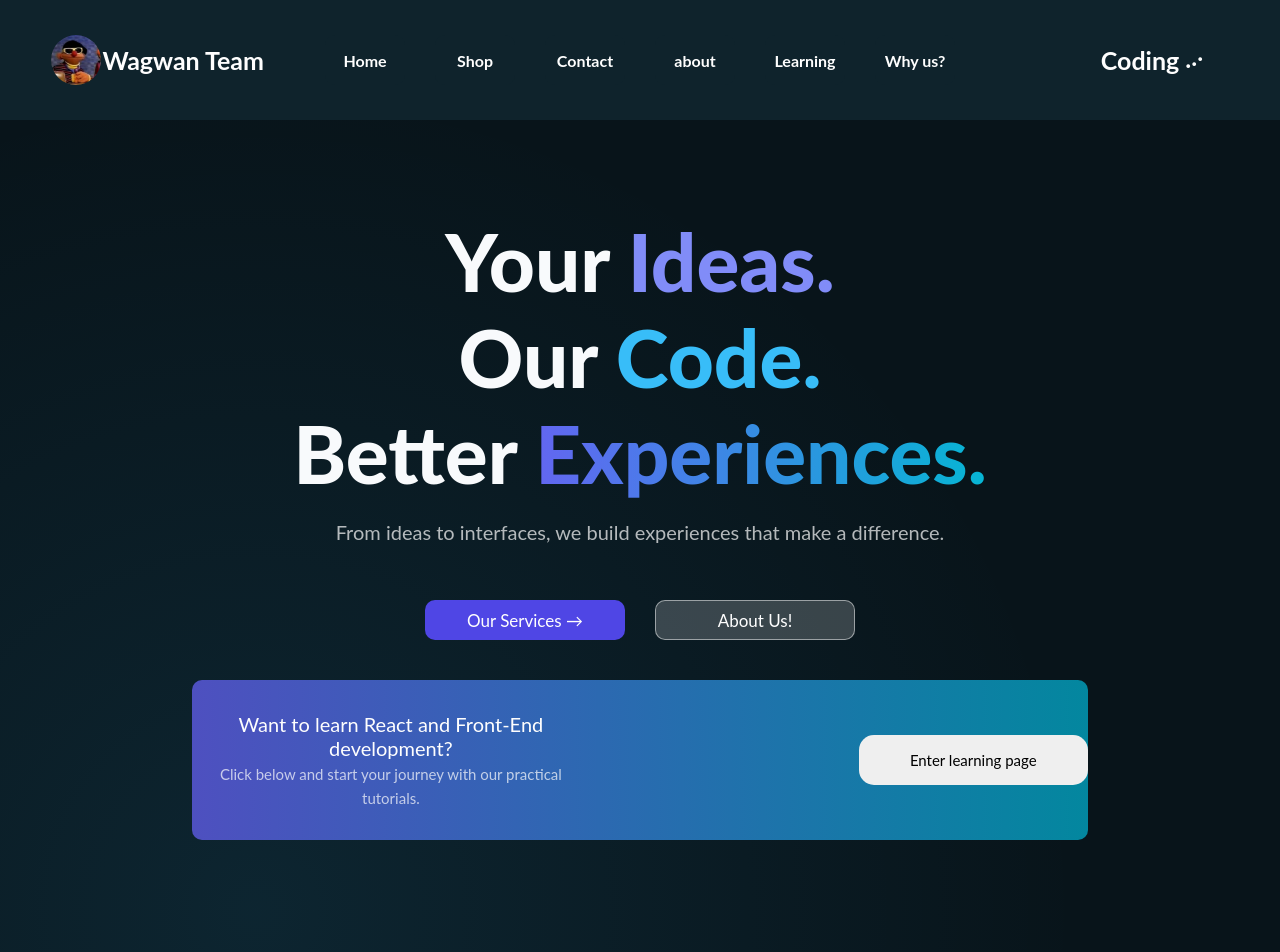
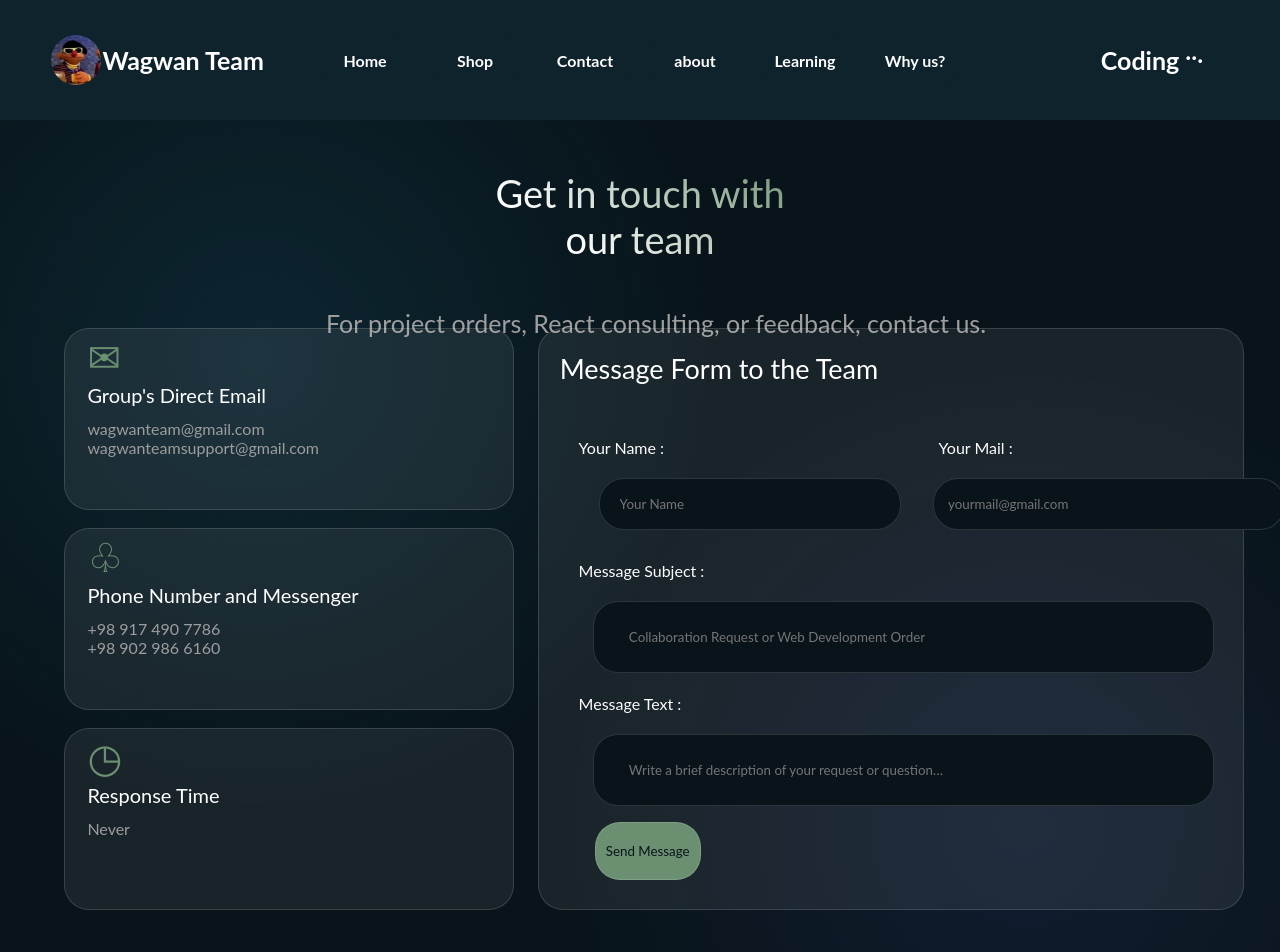
Before and after one commit to TheBatman05/Wagwan_React, a React (Create React App) app: page / in a window 1280 px wide. Shown: the top 952 px of the page. Built offline with nearby package versions, Linux system fonts and the light colour scheme.

Commit message:
aded Contact

```diff
--- a/src/App.js
+++ b/src/App.js
@@ -4,16 +4,21 @@ import Header from "./components/Header"
 import Hero from "./components/Hero"
 import Footer from "./components/Footer"
 import Laerning from "./components/Learning"
+import Contact from "./components/Contact"
 
 function App() {
   return(
 
-    <body>
-      <Header />
-      <Hero />
-      <Laerning />
+    // <body>
+    <>
+       <Header />
+      {/* <Hero /> */}
+      {/* <Laerning /> */}
+      <Contact />
       <Footer />
-      </body>
+      </>
+
+      // </body>
 
   );
 }
--- /dev/null
+++ b/src/components/Contact.js
@@ -0,0 +1,26 @@
+import styles from "./Contact.module.css"
+import { useState } from "react";
+
+const Contact = () =>{
+    const [name, setName] = useState("");
+    return(
+        <div id={styles.contactbox}>
+            <div id={styles.firstbox}><p>Get in touch with our team members.</p><p id={styles.matnkam}>For project orders, React consulting, or feedback, contact us.</p></div>
+            <div id={styles.contact}>
+                <div className={`${styles.box} ${styles.box1}`}> <p id={styles.lastmatn}>Message Form to the Team</p> <div className={styles.inputname}> <label htmlFor="name">Your Name :</label><br /><input type="text" placeholder="Your Name" id="name" className={styles.name} /> <div className={styles.inputmail}> <label htmlFor="mail">Your Mail :</label><br /><input type="mail" placeholder="yourmail@gmail.com" id="mail" className={styles.maile} /> </div></div>
+                <div className={styles.inputmeasage}> <label htmlFor="mas">Message Subject :</label><br /><input type="text" placeholder="Collaboration Request or Web Development Order" id="mas" className={styles.mas} /> </div>
+                <div className={styles.inputmastext}> <label htmlFor="mastext">Message Text :</label><br /><input type="text" placeholder="Write a brief description of your request or question…" id="mastext" className={styles.mastext} /> </div>
+                <button id={styles.butten}>Send Message</button></div>
+                <div className={`${styles.box} ${styles.box2}`}> <p className={styles.maillogo}>✉</p><p className={styles.mailmatn}>Group's Direct Email</p> <p className={styles.mail}>wagwanteam@gmail.com <br /> wagwanteamsupport@gmail.com</p></div>
+                <div className={`${styles.box} ${styles.box3}`}><p className={styles.maillogo}>♧</p><p className={styles.mailmatn}>Phone Number and Messenger</p> <p className={styles.mail}>+98 917 490 7786 <br /> +98 902 986 6160</p></div>
+                <div className={`${styles.box} ${styles.box4}`}><p className={styles.maillogo}>◷</p><p className={styles.mailmatn}>Response Time</p> <p className={styles.mail}>Never</p></div>
+            </div>
+
+
+
+
+
+        </div>
+    );
+}
+export default Contact;
--- /dev/null
+++ b/src/components/Contact.module.css
@@ -0,0 +1,200 @@
+#contactbox{
+    width: 100%;
+    min-height: 100vh ;
+    /* background-color: aliceblue; */
+}
+#firstbox{
+     color: transparent;
+    background: linear-gradient(35deg, #fefefe 25% , #6B8F71);
+    background-clip: text;
+    position: relative;
+    margin: 50px auto;
+    width: 25%;
+    height: 88px;
+    font-size: 38px;
+    text-align: center;
+}
+#matnkam{
+    width: 250%;
+    height: 300px;
+    font-size: 25px;
+    color: rgb(157, 157, 157);
+    /* margin: 0 auto; */
+    text-align: center;
+    transform: translate(-28%, 0);
+}
+#contact{
+    width: 100%;
+    height: 80%;
+    /* background-color: #6B8F71; */
+    position: relative;
+
+}
+.box{
+    background-color: rgba(255, 255, 255, 0.07);
+    border: 1px solid rgba(255, 255, 255, 0.14);
+    /* width: 300px; */
+    /* height: 200px; */
+    display: inline-block;
+    border-radius: 25px;
+    position: absolute;
+}
+.box1{
+    width: 55%;
+    height: 580px;
+    margin-left: 42%;
+    top: 20px;
+
+}
+.box2{
+    width: 35%;
+    height: 180px;
+    left: 5%;
+    top: 20px;
+
+}
+.box3{
+    width: 35%;
+    height: 180px;
+    left: 5%;
+    top: 220px;
+}
+.box4{
+    width: 35%;
+    height: 180px;
+    left: 5%;
+    top: 420px;
+}
+.maillogo{
+    color:#6B8F71 ;
+    font-size: 40px;
+    position: absolute;
+    left: 5%;
+    top: 2%;
+}
+.mailmatn{
+    color: #fefefe;
+    position: absolute;
+    left: 5%;
+    top: 30%;
+    font-size: 20px;
+}
+.mail{
+    color: rgb(157, 157, 157);
+    position: absolute;
+    left: 5%;
+    top: 50%;
+}
+.inputname{
+    width: 400px;
+    height: 200px;
+    position: absolute;
+    margin: 150px 40px;
+    color: #fefefe;
+    display: inline-block;
+    top: -7%;
+}
+.name{
+    border-radius: 25px;
+    background-color: #08141A;
+    /* border: none; */
+    width: 70%;
+    height: 50px;
+    position: absolute;
+    top: 20%;
+    left: 5%;
+    padding-left: 5%;
+    border: 1px solid rgba(255, 255, 255, 0.14);
+
+}
+.inputmail{
+    width: 70%;
+    height: 200px;
+    position: absolute;
+    margin: 0px 40px;
+    display: inline-block;
+    color: #fefefe;
+    left: 80%;
+    top: 0%;
+}
+.maile{
+    border-radius: 25px;
+    background-color: #08141A;
+    /* border: none; */
+    width: 120%;
+    height: 50px;
+    position: absolute;
+    top: 20%;
+    left: -2%;
+    padding-left: 5%;
+    border: 1px solid rgba(255, 255, 255, 0.14);
+}
+.inputmeasage{
+    width: 100%;
+    height: 200px;
+    position: absolute;
+    margin: 0px 40px;
+    display: inline-block;
+    color: #fefefe;
+    left: 0%;
+    top: 40%;
+}
+.mas{
+    border-radius: 25px;
+    background-color: #08141A;
+    /* border: none; */
+    width: 83%;
+    height: 70px;
+    position: absolute;
+    top: 20%;
+    left: 2%;
+    padding-left: 5%;
+    border: 1px solid rgba(255, 255, 255, 0.14);
+}
+.inputmastext{
+      width: 100%;
+    height: 200px;
+    position: absolute;
+    margin: 0px 40px;
+    display: inline-block;
+    color: #fefefe;
+    left: 0%;
+    top: 63%;
+}
+
+
+.mastext{
+    border-radius: 25px;
+    background-color: #08141A;
+    /* border: none; */
+    width: 83%;
+    height: 70px;
+    position: absolute;
+    top: 20%;
+    left: 2%;
+    padding-left: 5%;
+    border: 1px solid rgba(255, 255, 255, 0.14);
+}
+#butten{
+    width: 15%;
+    height: 10%;
+    background-color: #6B8F71;
+    color: #08141A;
+    border-radius: 25px;
+    border: 1px solid rgba(255, 255, 255, 0.14);
+    position: absolute;
+    top: 85%;
+    left: 8%;
+    transition: 0.05s linear;
+}
+#butten:active{
+    box-shadow: 10px 10px 100px #08141A;
+    top: 84.8%;
+}
+#lastmatn{
+    color: #fefefe;
+    font-size: 27px;
+    position: absolute;
+    top: 4%;
+    left:3%
+}
```
